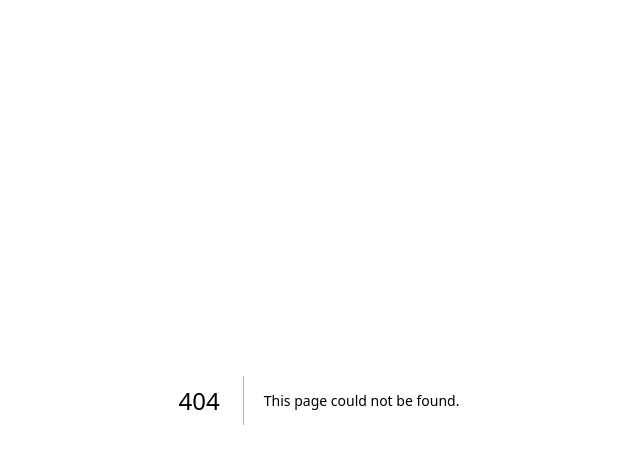
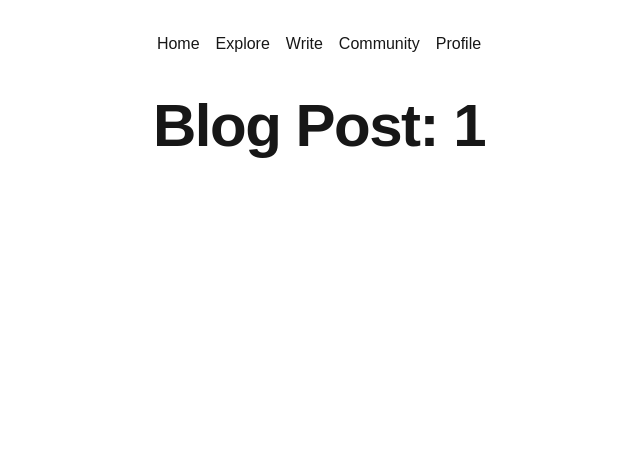
Before and after one commit to apavazza/HCI, a Next.js app: page /blog/1 in a window 1280 px wide. Before the commit this address had no page. Shown: the top 464 px of the page, without its empty margins (321-961 px from the left). Built offline with nearby package versions, Linux system fonts and the light colour scheme.

Commit message:
Refined and updated the list of pages

```diff
--- a/src/app/about/page.tsx
+++ b/src/app/about/page.tsx
@@ -1,8 +1,6 @@
-import { Navigation } from "../page";
 export default function AboutPage() {
   return (
     <main className="flex min-h-screen flex-col items-center p-10">
-      <Navigation />
       <h1 className="text-6xl font-extrabold tracking-tight">About Us</h1>
     </main>
   );
--- /dev/null
+++ b/src/app/blog/[id]/page.tsx
@@ -0,0 +1,13 @@
+type BlogPostProps = {
+    params: { id: string };
+  };
+
+  export default function BlogPost({ params }: BlogPostProps) {
+    return (
+      <main className="flex min-h-screen flex-col items-center p-10">
+        <h1 className="text-6xl font-extrabold tracking-tight">
+          Blog Post: {params.id}
+        </h1>
+      </main>
+    );
+  }
--- a/src/app/blog/page.tsx
+++ b/src/app/blog/page.tsx
@@ -1,8 +1,6 @@
-import { Navigation } from "../page";
 export default function BlogPage() {
   return (
     <main className="flex min-h-screen flex-col items-center p-10">
-      <Navigation />
       <h1 className="text-6xl font-extrabold tracking-tight">Blog</h1>
     </main>
   );
--- /dev/null
+++ b/src/app/community/page.tsx
@@ -0,0 +1,7 @@
+export default function CommunityPage() {
+  return (
+    <main className="flex min-h-screen flex-col items-center p-10">
+      <h1 className="text-6xl font-extrabold tracking-tight">Community</h1>
+    </main>
+  );
+}
--- a/src/app/contact/page.tsx
+++ b/src/app/contact/page.tsx
@@ -1,8 +1,6 @@
-import { Navigation } from "../page";
 export default function ContactPage() {
   return (
     <main className="flex min-h-screen flex-col items-center p-10">
-      <Navigation />
       <h1 className="text-6xl font-extrabold tracking-tight">Contact Us</h1>
     </main>
   );
--- /dev/null
+++ b/src/app/explore/page.tsx
@@ -0,0 +1,7 @@
+export default function ExplorePage() {
+  return (
+    <main className="flex min-h-screen flex-col items-center p-10">
+      <h1 className="text-6xl font-extrabold tracking-tight">Explore</h1>
+    </main>
+  );
+}
--- a/src/app/layout.tsx
+++ b/src/app/layout.tsx
@@ -1,6 +1,7 @@
 import type { Metadata } from "next";
 import localFont from "next/font/local";
 import "./globals.css";
+import { Navigation } from "@/components/navigation";
 
 const geistSans = localFont({
   src: "./fonts/GeistVF.woff",
@@ -14,8 +15,11 @@ const geistMono = localFont({
 });
 
 export const metadata: Metadata = {
-  title: "Create Next App",
-  description: "Generated by create next app",
+  title: {
+    template: "%s | WriteWarp.",
+    default: "WriteWarp",
+  },
+  description: "",
 };
 
 export default function RootLayout({
@@ -28,6 +32,7 @@ export default function RootLayout({
       <body
         className={`${geistSans.variable} ${geistMono.variable} antialiased`}
       >
+        <Navigation />
         {children}
       </body>
     </html>
--- a/src/app/page.tsx
+++ b/src/app/page.tsx
@@ -1,46 +1,6 @@
-type Page = {
-  title: string;
-  path: `/${string}`;
-};
-
-const pages: Page[] = [
-  { title: "Home",
-    path: "/",
-  },
-  {
-    title: "Showcase",
-    path: "/showcase",
-  },
-  {
-    title: "Blog",
-    path: "/blog",
-  },
-  {
-    title: "About us",
-    path: "/about",
-  },
-  {
-    title: "Contact us",
-    path: "/contact",
-  },
-];
-
-function processPage(page: Page, index: number) {
-  return (
-    <li key={index}>
-      <a href={page.path}>{page.title}</a>
-    </li>
-  );
-}
-
-export function Navigation() {
-  return <ul className="flex space-x-4 mb-4">{pages.map(processPage)}</ul>;
-}
-
 export default function Home() {
   return (
     <main className="flex min-h-screen flex-col items-center p-10">
-      <Navigation />
       <h1 className="text-6xl font-extrabold tracking-tight">Home page</h1>
     </main>
   );
--- /dev/null
+++ b/src/app/profile/page.tsx
@@ -0,0 +1,7 @@
+export default function ProfilePage() {
+  return (
+    <main className="flex min-h-screen flex-col items-center p-10">
+      <h1 className="text-6xl font-extrabold tracking-tight">Profile</h1>
+    </main>
+  );
+}
--- a/src/app/showcase/page.tsx
+++ b/src/app/showcase/page.tsx
@@ -1,8 +1,6 @@
-import { Navigation } from "../page";
 export default function ShowcasePage() {
   return (
     <main className="flex min-h-screen flex-col items-center p-10">
-      <Navigation />
       <h1 className="text-6xl font-extrabold tracking-tight">Showcase</h1>
     </main>
   );
--- /dev/null
+++ b/src/app/write/page.tsx
@@ -0,0 +1,7 @@
+export default function WritePage() {
+  return (
+    <main className="flex min-h-screen flex-col items-center p-10">
+      <h1 className="text-6xl font-extrabold tracking-tight">Write</h1>
+    </main>
+  );
+}
--- /dev/null
+++ b/src/components/navigation.tsx
@@ -0,0 +1,60 @@
+"use client";
+
+import Link from "next/link";
+import { usePathname } from "next/navigation";
+
+type Page = {
+  title: string;
+  path: `/${string}`;
+};
+
+// We hardcode pages here, but you could get this information from some external source (e.g. CMS, DB, config file, etc).
+const pages: Page[] = [
+  { title: "Home", path: "/" },
+  {
+    title: "Explore",
+    path: "/explore",
+  },
+  {
+    title: "Write",
+    path: "/write",
+  },
+  {
+    title: "Community",
+    path: "/community",
+  },
+  {
+    title: "Profile",
+    path: "/profile",
+  },
+];
+
+function processPage(page: Page, index: number, pathname: string) {
+  return (
+    <li key={index}>
+      <Link
+        href={page.path}
+        className={
+          page.path === "/"
+            ? pathname === page.path
+              ? "font-extrabold"
+              : ""
+            : pathname.startsWith(page.path)
+            ? "font-extrabold"
+            : ""
+        }
+      >
+        {page.title}
+      </Link>
+    </li>
+  );
+}
+
+export function Navigation() {
+  const pathname = usePathname();
+  return (
+    <ul className="flex justify-center space-x-4 mt-8">
+      {pages.map((page, index) => processPage(page, index, pathname))}
+    </ul>
+  );
+}
```
